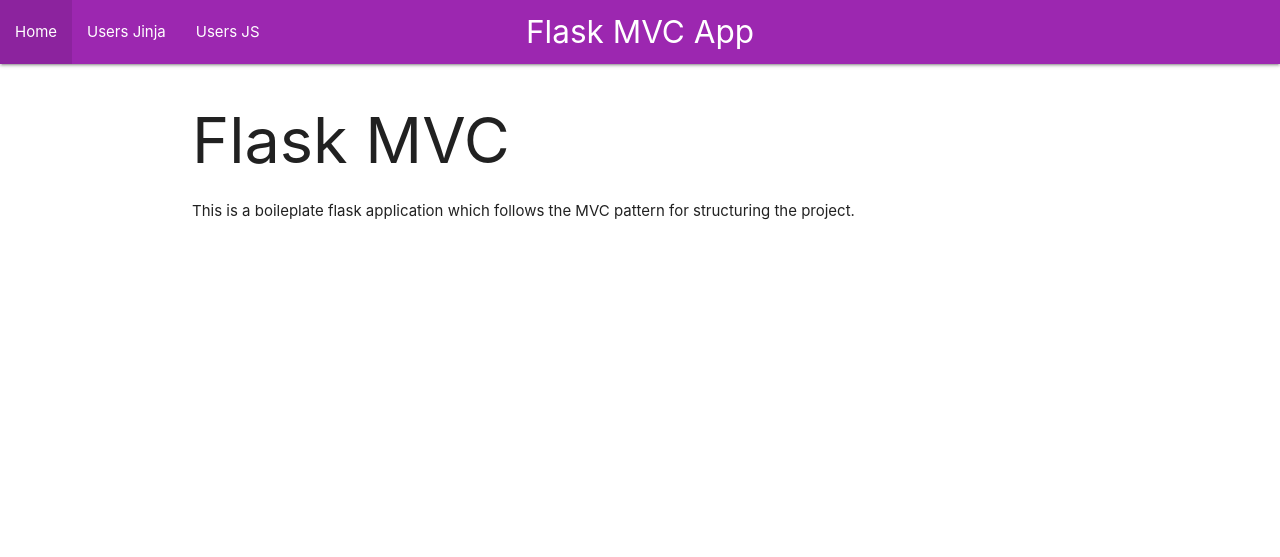
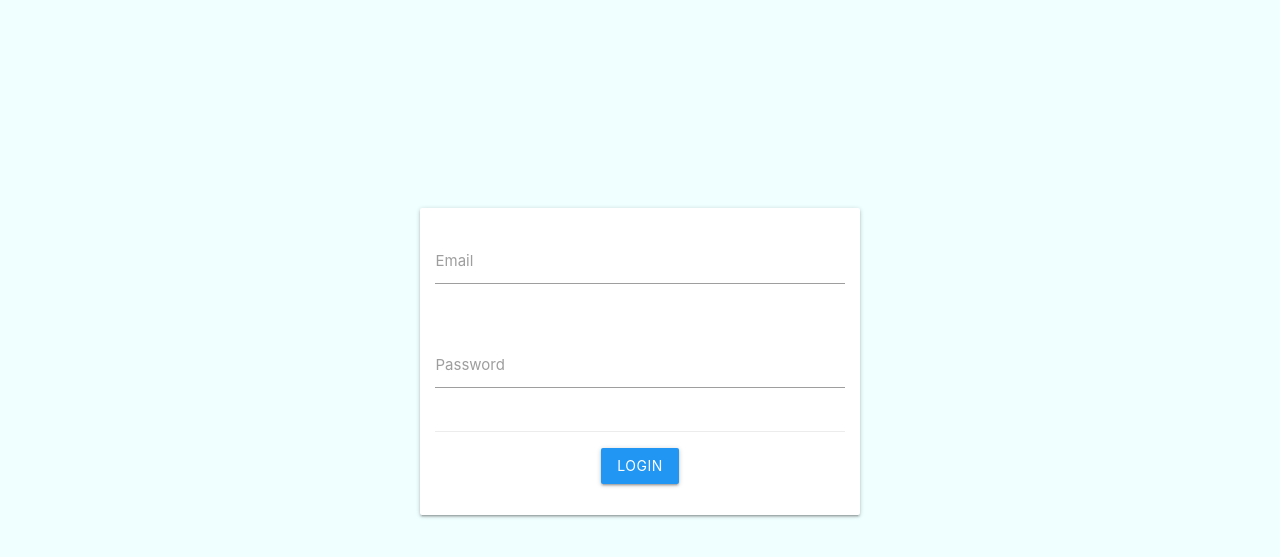
Before and after one commit to BreretonCodez/CTP-Website, a Flask app: page / in a window 1280 px wide. Shown: the top 557 px of the page. Run offline with Flask 2, Linux system fonts and the light colour scheme.

Commit message:
update frontend and user model

```diff
--- a/App/static/style.css
+++ b/App/static/style.css
@@ -0,0 +1,12 @@
+body {
+    background-color: azure;
+}
+
+.login-card {
+    background-color: beige;
+}
+
+.card-position {
+    margin-top: 25vh;
+    padding-top: 25vh;
+}
--- /dev/null
+++ b/App/templates/auth/index.html
@@ -0,0 +1 @@
+<h1>No cap</h1>
--- a/App/templates/index.html
+++ b/App/templates/index.html
@@ -5,6 +5,25 @@
 {{ super() }}
 
 {% block content %}
-    <h1>Flask MVC</h1>
-    <p>This is a boileplate flask application which follows the MVC pattern for structuring the project.</p>
+<main class="container">
+    <div class="container">
+        <form class="card col s12 login-card" id="loginForm" method="POST" action="/" style="padding:1em">
+            <div class="row">
+                <div class="input-field col s12">
+                    <input name="email" type="text" class="validate">
+                    <label for="email">Email</label>
+                </div>
+            </div>
+            <div class="row">
+                <div class="input-field col s12">
+                    <input name="password" type="password" class="validate">
+                    <label for="password">Password</label>
+                </div>
+            </div>
+            <div class="card-action center">
+                <input type="submit" class="blue text-white btn" value="Login">
+            </div>
+        </form>
+    </div>
+</main>
 {% endblock %}
--- a/App/templates/layout.html
+++ b/App/templates/layout.html
@@ -13,19 +13,6 @@
 
   </head>
   <body>
-    <nav class="purple">
-      <div class="nav-wrapper">
-        <a href="#!" class="brand-logo center">{% block page %}{% endblock %}</a>
-        <div class="nav-wrapper">
-            <ul id="nav-mobile" class="left">
-                <li><a href="/">Home</a></li>
-                <li><a href="/users">Users Jinja</a></li>
-                <li><a href="/static/users">Users JS</a></li>
-            </ul>
-        </div>
-      </div>
-    </nav>
-
     {% with messages = get_flashed_messages() %}
     {% if messages %}
     <nav class="white black-text" style="padding: 10px">
@@ -40,7 +27,7 @@
     {% endif %}
     {% endwith %}
 
-    <div class="container" id="content">{% block content %}{% endblock %}</div>
+    <div class="container card-position" id="content">{% block content %}{% endblock %}</div>
 
     <script src="https://cdnjs.cloudflare.com/ajax/libs/materialize/1.0.0/js/materialize.min.js"></script>
   </body>
--- a/App/views/index.py
+++ b/App/views/index.py
@@ -1,7 +1,27 @@
-from flask import Blueprint, redirect, render_template, request, send_from_directory
+from flask import Blueprint, redirect, render_template, request, send_from_directory, flash
+from flask_login import login_required, login_user, LoginManager
+from App.models import User
 
 index_views = Blueprint('index_views', __name__, template_folder='../templates')
 
-@index_views.route('/', methods=['GET'])
+login_manager = LoginManager()
+
+@index_views.route('/', methods=['GET','POST'])
 def index_page():
+    if request.method == 'POST':
+        data = request.form
+        user = User.query.filter_by(email = data['email']).first()
+        if user and user.check_password(data['password']): # check credentials
+            flash('Logged in successfully.') # send message to next page
+            login_user(user) # login the user
+            return redirect('/dashboard') # redirect to main page if login successful
+        else:
+            flash('Invalid username or password') # send message to next page
+            return render_template('index.html')
     return render_template('index.html')
+
+
+@index_views.route('/dashboard', methods=['GET'])
+@login_required
+def dashboard():
+    return render_template('/auth/index.html')
```
Also changed, not shown: App/controllers/user.py (+6 -6 lines), App/models/user.py (+19 -5 lines), wsgi.py (+10 -3 lines).
